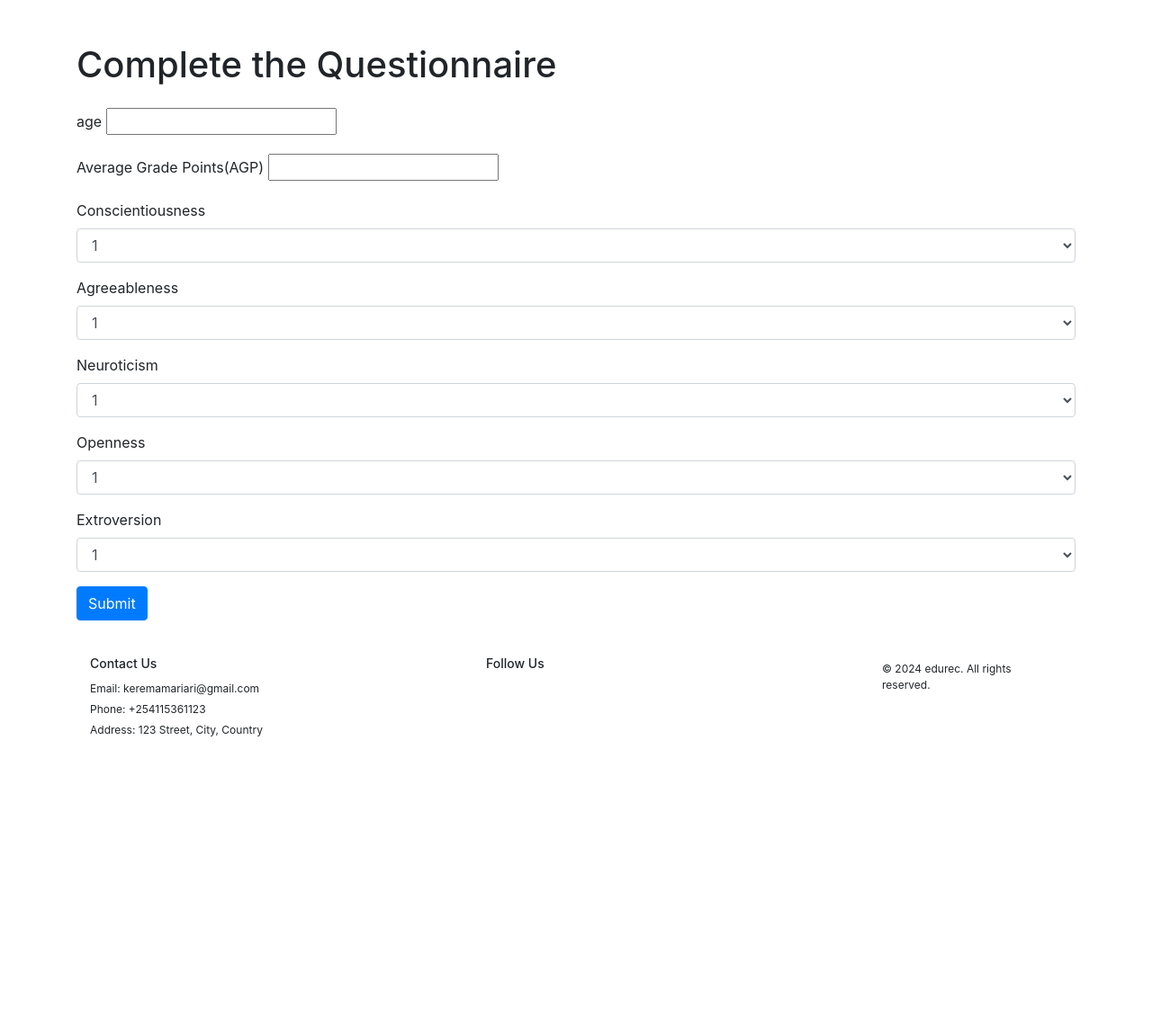
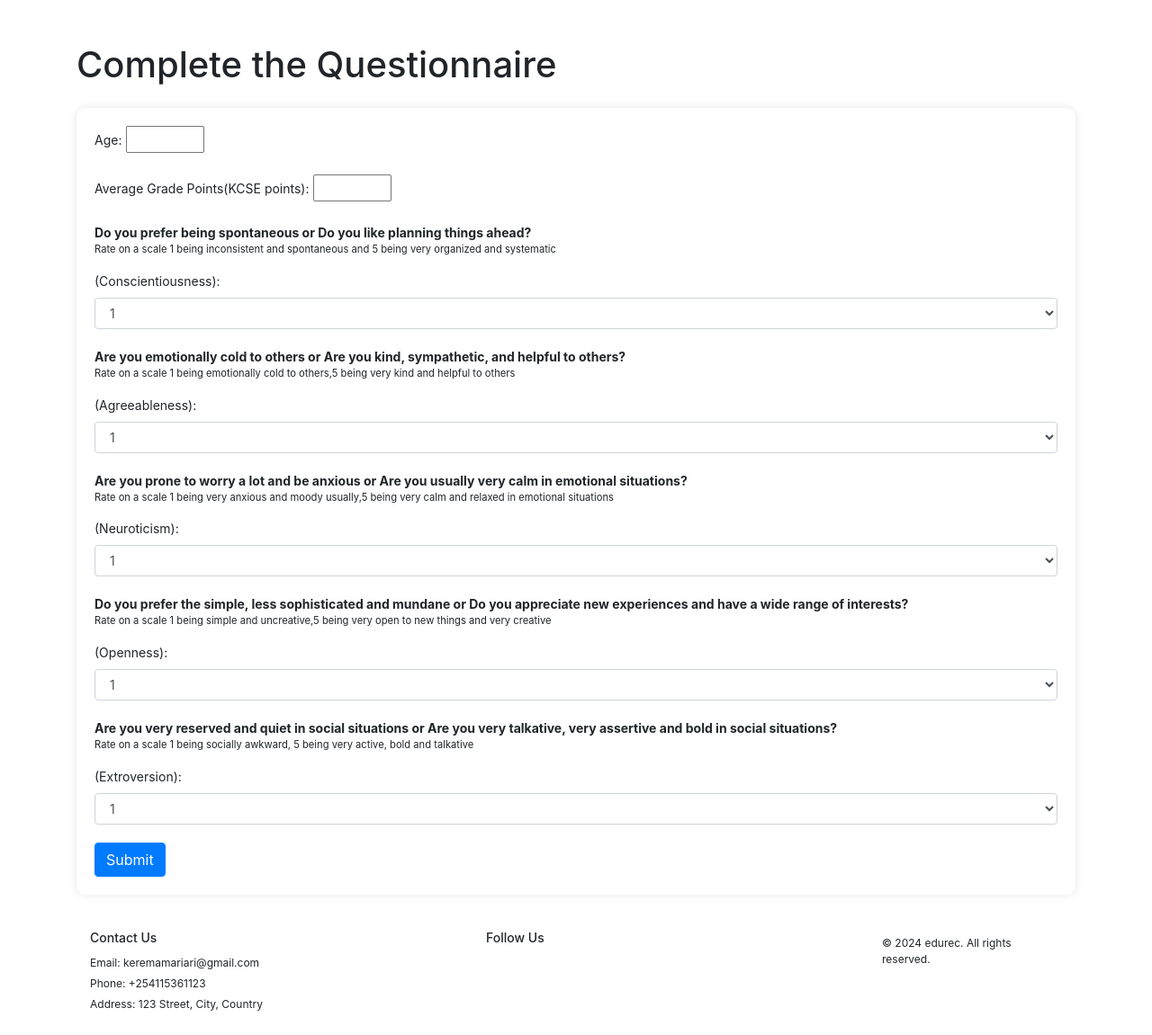
Before and after one commit to BrMaro/CareerRecommendationEngine, a Django app: page /recommendations/ in a window 1280 px wide. Shown: the part 52-1203 px from the top of the page at 90% size. Before the commit the page ends 871 px from the top, so only its background shows below. Run offline with Django 5.2, Linux system fonts and the light colour scheme; the visitor is signed in with stand-in values (Sample User, id 1); data that the repository does not hold is empty.

Commit message:
quetionnaire form commit

```diff
--- a/mysite/register/forms.py
+++ b/mysite/register/forms.py
@@ -2,6 +2,10 @@ from django.contrib.auth.forms import UserCreationForm
 from django import forms
 from django.db import models
 from django.contrib.auth.models import User
+from .models import QuestionnaireData
+
+
+
 
 class RegisterForm(UserCreationForm):
     email = forms.EmailField(label="Email", max_length=200)
@@ -18,71 +22,59 @@ class RegisterForm(UserCreationForm):
         self.fields['password1'].label = "Password"
         self.fields['password2'].label = "Confirm Password"
 
+
 class AuthenticationForm(forms.Form):
     username = forms.CharField(label="Username")
     password = forms.CharField(label="Password", widget=forms.PasswordInput)
 
 
-class QuestionnaireForm(forms.Form):
-    user = models.ForeignKey(User, on_delete=models.CASCADE)
-    age = forms.IntegerField(label="age")
-    agp = forms.IntegerField(label="Average Grade Points(AGP)")
-    # INTEREST_CHOICES = [
-    # "Graphic Design", "Blogging", "Amateur Astronomy", "Cooking Classes", "Gardening",
-    # "Homebrewing Coffee", "Magic Tricks", "Hiking", "Learning Languages", "Podcasting",
-    # "Chess", "Photography", "Bird Watching", "Origami", "Archery", "Stand-up Comedy",
-    # "Music Composition", "Pottery", "Calligraphy", "Running", "Yoga", "Tennis",
-    # "Swimming", "Rock Climbing", "Cycling", "Badminton", "Chess Boxing", "Martial Arts",
-    # "Sailing", "Rowing", "Archery", "Soccer", "Skiing", "Gymnastics", "Polo", "Kickboxing",
-    # "Volleyball", "Basketball", "Drama Club", "Orchestra or Band", "Debate Team",
-    # "Relay Races", "Volunteering Group", "Quiz Team", "Dance Troupe", "Rowing Crew",
-    # "Chess Club", "Book Club", "Film-Making Group", "Chorale Group", "Tech Club",
-    # "Competitive Gaming Team", "Environmental Conservation Group", "Innovation Lab",
-    # "DIY Crafting Club", "Storm Chasing", "Beekeeping", "Falconry", "Underwater Hockey",
-    # "Bonsai Cultivation", "Capoeira", "Ice Sculpting", "Parkour", "Astro-Photography",
-    # "Ghost Hunting", "Acrobatics", "Competitive Eating", "Sand Sculpting", "Aerial Silks",
-    # "LARPing", "Puppetry", "Cryptozoology", "Fencing", "Pyrography", "Skydiving",
-    # "Analytical Hobbies And Interests", "Sudoku", "Programming", "Data Analysis",
-    # "Reading Scientific Journals", "Cryptozoology", "Philosophical Debates", "Cryptography",
-    # "Economic Forecasting", "Astronomy", "Birdwatching", "Genealogy", "Bridge",
-    # "Model Building", "DIY Electronics", "Numismatics", "Technical Hobbies And Interests",
-    # "Coding", "Robotics", "Computer Building", "Web Development", "Amateur Radio Operation",
-    # "Photography & Photo Editing", "Software Beta Testing", "Video Production", "Advanced Excel",
-    # "Game Development", "Home Networking", "Linux Administration", "Building Drones",
-    # "3D Printing", "Data Analysis", "Cryptocurrency Trading", "Machine Learning Projects"
-    # ]
+class QuestionnaireForm(forms.ModelForm):
 
-    # interests = forms.MultipleChoiceField(
-    #     choices=INTEREST_CHOICES,
-    #     widget=forms.CheckboxSelectMultiple
-    # )
+
+    user = forms.ModelChoiceField(queryset=User.objects.all(), widget=forms.HiddenInput())
+    age = forms.IntegerField(label="Age", min_value=15, max_value=90)
+    agp = forms.IntegerField(label="Average Grade Points(KCSE points)", min_value=0, max_value=84)
+
+
     conscientiousness = forms.ChoiceField(
         label='Conscientiousness',
         choices=[(str(i), str(i)) for i in range(1, 6)],
         widget=forms.Select(attrs={'class': 'form-control'}),
-        help_text="The degree to which a person prefers to plan ahead rather than being spontaneous."
+        help_text="The degree to which a person prefers to plan ahead rather than being spontaneous.",
+        required=True
     )
     agreeableness = forms.ChoiceField(
         label='Agreeableness',
         choices=[(str(i), str(i)) for i in range(1, 6)],
         widget=forms.Select(attrs={'class': 'form-control'}),
-        help_text="How strongly a person tends to be kind, sympathetic, and helpful to others."
+        help_text="How strongly a person tends to be kind, sympathetic, and helpful to others.",
+        required=True
+
     )
     neuroticism = forms.ChoiceField(
         label='Neuroticism',
         choices=[(str(i), str(i)) for i in range(1, 6)],
         widget=forms.Select(attrs={'class': 'form-control'}),
-        help_text="The extent to which someone is inclined to worry or be temperamental."
+        help_text="The extent to which someone is inclined to worry or be temperamental.",
+        required=True
+
     )
     openness = forms.ChoiceField(
         label='Openness',
         choices=[(str(i), str(i)) for i in range(1, 6)],
         widget=forms.Select(attrs={'class': 'form-control'}),
-        help_text="The extent to which a person has an appreciation for a variety of experiences."
+        help_text="The extent to which a person has an appreciation for a variety of experiences.",
+        required=True
+
     )
     extroversion = forms.ChoiceField(
         label='Extroversion',
         choices=[(str(i), str(i)) for i in range(1, 6)],
         widget=forms.Select(attrs={'class': 'form-control'}),
-        help_text="The extent to which a person tends to prefer being sociable, outgoing, and talkative."
+        help_text="The extent to which a person tends to prefer being sociable, outgoing, and talkative.",
+        required=True
     )
+
+    class Meta:
+        model = QuestionnaireData  # Specify the model class
+        fields = ['age', 'agp', 'conscientiousness', 'agreeableness', 'neuroticism', 'openness', 'extroversion']
--- /dev/null
+++ b/mysite/register/templates/register/questionnaire.html
@@ -0,0 +1,107 @@
+{% extends 'main/base.html' %}
+
+{% block title %} Recommendations {% endblock %}
+
+{% block content %}
+<style>
+.questionnaire-form {
+    background-color: #fff;
+    padding: 20px;
+    border-radius: 10px;
+    box-shadow: 0px 0px 10px rgba(0, 0, 0, 0.1);
+    margin-top: 20px;
+}
+
+.form-group {
+    margin-bottom: 20px;
+}
+
+.form-label {
+    font-size: 14px; /* Adjust font size as needed */
+}
+
+.form-control {
+    font-size: 14px; /* Adjust font size as needed */
+}
+.small-text {
+    font-size: 0.8em;
+}
+
+</style>
+
+
+<div class="container">
+    <h1 class="mt-5 mb-4">Complete the Questionnaire</h1>
+    <form method="post" enctype="multipart/form-data" class="needs-validation questionnaire-form" novalidate>
+        {% csrf_token %}
+
+        <input type="hidden" name="user" value="{{ request.user.id }}">
+
+
+        <div class="form-group">
+            <label for="age" class="form-label">{{ form.age.label }}:</label>
+            {{ form.age }}
+            <div class="invalid-feedback">
+                Please provide a valid age (How many years old are you?).
+            </div>
+        </div>
+
+        <div class="form-group">
+            <label for="agp" class="form-label">{{ form.agp.label }}:</label>
+            {{ form.agp }}
+            <div class="invalid-feedback">
+                Please provide a valid AGP (What was your average grade points in school?).
+            </div>
+        </div>
+
+        <div class="form-group">
+            <label for="conscientiousness" class="form-label">
+                <strong>Do you prefer being spontaneous or Do you like planning things ahead?</strong>
+                <p class="small-text">Rate on a scale 1 being inconsistent and spontaneous and 5 being very organized and systematic</p>
+                ({{ form.conscientiousness.label }}):
+            </label>
+            {{ form.conscientiousness }}
+        </div>
+
+        <div class="form-group">
+            <label for="agreeableness" class="form-label">
+                <strong>Are you emotionally cold to others or Are you kind, sympathetic, and helpful to others?</strong>
+                <p class="small-text">Rate on a scale 1 being emotionally cold to others,5 being very kind and helpful to others</p>
+                ({{ form.agreeableness.label }}):
+            </label>
+            {{ form.agreeableness }}
+        </div>
+
+        <div class="form-group">
+            <label for="neuroticism" class="form-label">
+                <strong>Are you prone to worry a lot and be anxious or Are you usually very calm in emotional situations?</strong>
+                <p class="small-text">Rate on a scale 1 being very anxious and moody usually,5 being very calm and relaxed in emotional situations</p>
+                ({{ form.neuroticism.label }}):
+            </label>
+            {{ form.neuroticism }}
+        </div>
+
+        <div class="form-group">
+            <label for="openness" class="form-label">
+                <strong>Do you prefer the simple, less sophisticated and mundane or Do you appreciate new experiences and have a wide range of interests?</strong>
+                <p class="small-text">Rate on a scale 1 being simple and uncreative,5 being very open to new things and very creative</p>
+                ({{ form.openness.label }}):
+            </label>
+            {{ form.openness }}
+        </div>
+
+        <div class="form-group">
+            <label for="extroversion" class="form-label">
+                <strong>Are you very reserved and quiet in social situations or Are you very talkative, very assertive and bold in social situations?</strong>
+                <p class="small-text">Rate on a scale 1 being socially awkward, 5 being very active, bold and talkative</p>
+                ({{ form.extroversion.label }}):
+            </label>
+            {{ form.extroversion }}
+        </div>
+
+        <button type="submit" class="btn btn-primary">Submit</button>
+
+    </form>
+</div>
+
+{% endblock %}
--- a/mysite/register/templates/register/recommendations.html
+++ b/mysite/register/templates/register/recommendations.html
@@ -1,75 +1,15 @@
-{% extends 'main/base.html' %}
+{% extends "main/base.html" %}
 
 {% block title %} Recommendations {% endblock %}
 
 {% block content %}
 
-<div class="container">
-    <h1 class="mt-5 mb-4">Complete the Questionnaire</h1>
-    <form method="post" enctype="multipart/form-data" class="needs-validation" novalidate>
-        {% csrf_token %}
 
-        <div class="mb-3">
-            <label for="age" class="form-label">{{ form.age.label }}</label>
-            {{ form.age }}
-            <div class="invalid-feedback">
-                Please provide a valid age.
-            </div>
-        </div>
 
-        <div class="mb-3">
-            <label for="agp" class="form-label">{{ form.agp.label }}</label>
-            {{ form.agp }}
-            <div class="invalid-feedback">
-                Please provide a valid AGP.
-            </div>
-        </div>
 
-        <div class="mb-3">
-            <label for="conscientiousness" class="form-label">{{ form.conscientiousness.label }}</label>
-            <span data-bs-toggle="tooltip" title="{{ form.conscientiousness.help_text }}">
-                {{ form.conscientiousness }}
-            </span>
-        </div>
 
-        <div class="mb-3">
-            <label for="agreeableness" class="form-label">{{ form.agreeableness.label }}</label>
-            <span data-bs-toggle="tooltip" title="{{ form.agreeableness.help_text }}">
-                {{ form.agreeableness }}
-            </span>
-        </div>
 
-        <div class="mb-3">
-            <label for="neuroticism" class="form-label">{{ form.neuroticism.label }}</label>
-            <span data-bs-toggle="tooltip" title="{{ form.neuroticism.help_text }}">
-                {{ form.neuroticism }}
-            </span>
-        </div>
 
-        <div class="mb-3">
-            <label for="openness" class="form-label">{{ form.openness.label }}</label>
-            <span data-bs-toggle="tooltip" title="{{ form.openness.help_text }}">
-                {{ form.openness }}
-            </span>
-        </div>
 
-        <div class="mb-3">
-            <label for="extroversion" class="form-label">{{ form.extroversion.label }}</label>
-            <span data-bs-toggle="tooltip" title="{{ form.extroversion.help_text }}">
-                {{ form.extroversion }}
-            </span>
-        </div>
 
-        <button type="submit" class="btn btn-primary">Submit</button>
-    </form>
-</div>
-
-<script>
-    // Initialize Bootstrap tooltips
-    var tooltipTriggerList = [].slice.call(document.querySelectorAll('[data-bs-toggle="tooltip"]'))
-    var tooltipList = tooltipTriggerList.map(function (tooltipTriggerEl) {
-        return new bootstrap.Tooltip(tooltipTriggerEl)
-    });
-</script>
-
-{% endblock %}
+{% endblock}
--- a/mysite/register/views.py
+++ b/mysite/register/views.py
@@ -5,6 +5,7 @@ from django.contrib.auth import login,logout,authenticate
 from django.contrib import messages
 from .forms import RegisterForm
 from .forms import QuestionnaireForm
+from .models import QuestionnaireData
 
 
 # Create your views here.
@@ -46,24 +47,29 @@ def logout_user(request):
 
 
 def recommendations(request):
+    user = request.user
+    if QuestionnaireData.objects.filter(user=request.user).exists():
+        print(f"{request.user} data already saved")
+        return render(request, "register/recommendations.html")
+
     if request.method == "POST":
-        form = QuestionnaireForm(request,request.POST)
+        form = QuestionnaireForm(request.POST)
         if form.is_valid():
-            data = form.cleaned_data
-            questionnaire_data = QuestionnaireForm(
-                user=request.user,
-                age=data['age'],
-                agp=data['agp'],
-                interests=', '.join(data['interests']),
-                conscientiousness=data['conscientiousness'],
-                agreeableness=data['agreeableness'],
-                neuroticism=data['neuroticism'],
-                openness=data['openness'],
-                extroversion=data['extroversion']
-            )
+              form = QuestionnaireForm(request.POST)
+        if form.is_valid():
+            questionnaire_data = form.save(commit=False)
+            questionnaire_data.user = user  # Associate with the current user
             questionnaire_data.save()
 
-            return render(request,"register/recommendations.html")
+            print("questionnaire_data saved to model")
+            return render(request, "register/recommendations.html")
+
+        else:
+            print("invalid form")
+            print(form.errors)  # Print the form errors for debugging
+            messages.error(request, 'Invalid input. Please try again.')
+
+            return render(request, "register/questionnaire.html",{'form': form})
     else:
         form = QuestionnaireForm()
-        return render(request, 'register/recommendations.html', {'form': form})
+        return render(request, 'register/questionnaire.html', {'form': form})
```
Also changed, not shown: mysite/register/models.py (+13 -1 lines), mysite/register/migrations/0001_initial.py (added).
